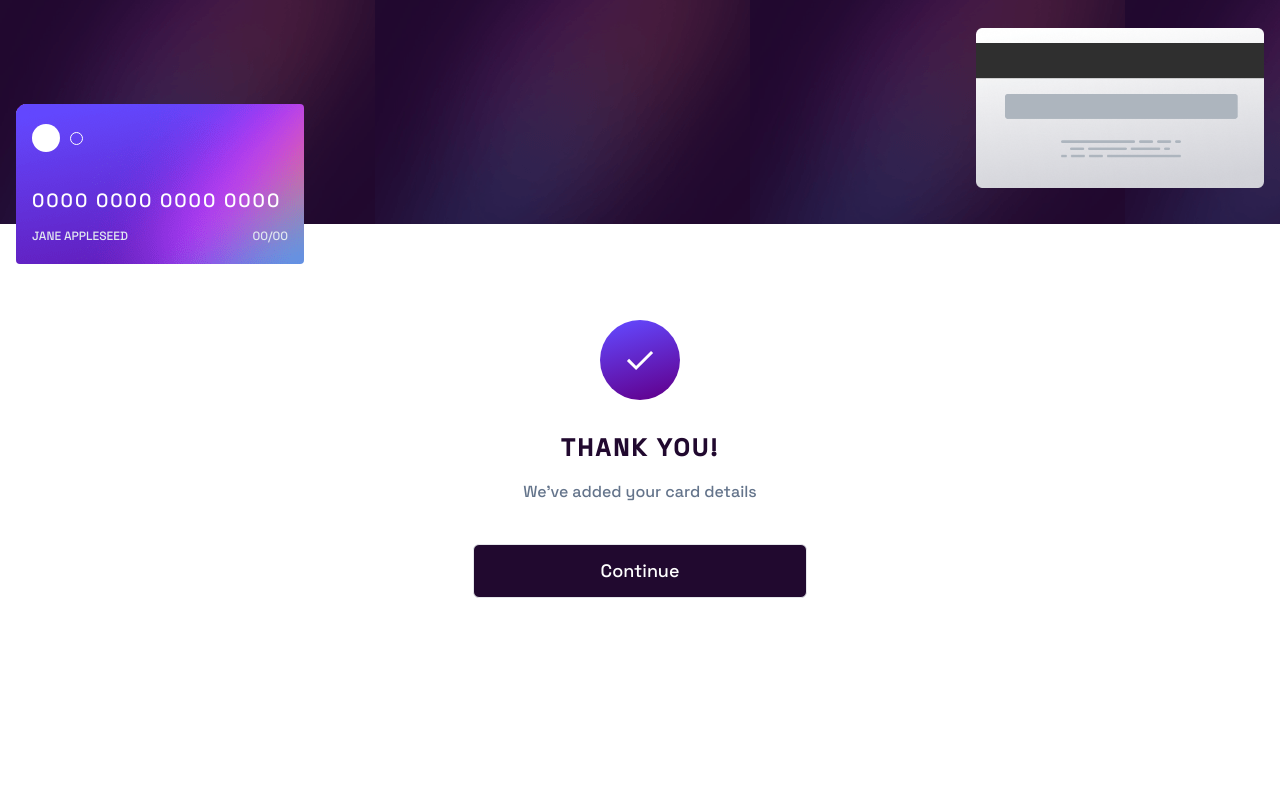
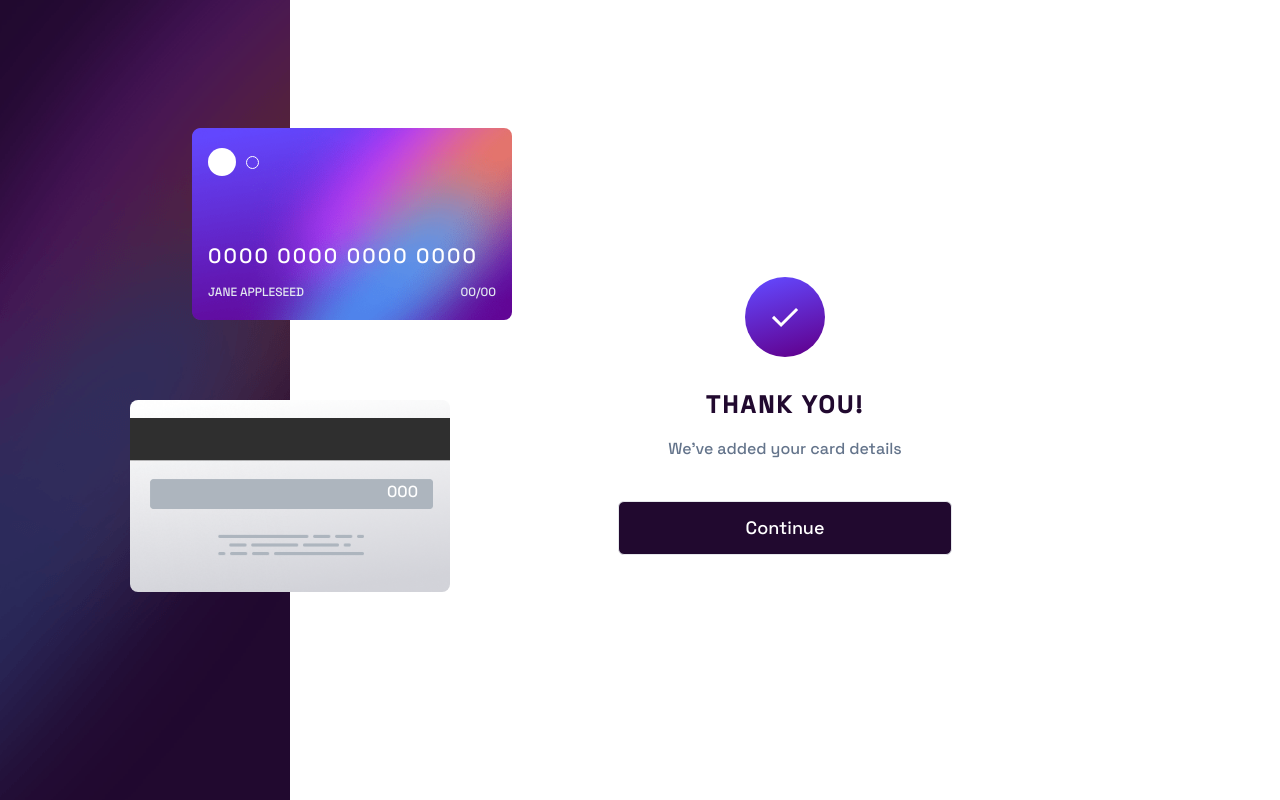
Before and after one commit to neew18/card-details-form-react, a React (Vite) app: page / in a window 1280 px wide. Built offline with nearby package versions, Linux system fonts and the light colour scheme.

Commit message:
Fix responsive design for wider devices

```diff
--- a/src/App.css
+++ b/src/App.css
@@ -6,18 +6,17 @@
 
 
 #root {
-  max-width: 1280px;
+  max-width: 1536px;
   font-family: 'Space Grotesk', sans-serif;
 }
 
-/*
-.FormComponent{
-  height: 100vh;
+.App{
+  min-width:375px;
+  overflow-y: hidden;
 }
-*/
 /*FormInput state styling*/
 .FormState{
-  display: none;
+  display:none;
 }
 
 .FormState,.FormCompleteState{
@@ -41,6 +40,7 @@ input[type=submit]{
 
 .FormCompleteState{
   text-align: center;
+
 }
 
 .FormCompleteState img{
@@ -53,9 +53,27 @@ input[type=submit]{
 
 /*DecorationComponent styling*/
 .DecorationComponent{
-  background:url("./images/bg-main-mobile.png");
+  background:url("./images/bg-main-mobile.png") ;
+
+}
+
+@media only screen and (min-width: 1024px){
+  .App{
+  height: 100vh;
+
+  }
+  .DecorationComponent{
+  background:url("./images/bg-main-desktop.png");
+  }
 }
 
 .bankCardFrontStyle{
   background: url("./images/bg-card-front.png");
+  background-size: cover;
 }
+
+.bankCardBackStyle{
+  background: url("./images/bg-card-back.png");
+  background-size: cover;
+  background-position: center;
+}
--- a/src/App.jsx
+++ b/src/App.jsx
@@ -5,7 +5,7 @@ import "./App.css";
 
 function App() {
   return (
-    <div className="App">
+    <div className="App lg:flex">
       <DecorationComponent />
       <FormComponent />
     </div>
--- a/src/DecorationComponent.jsx
+++ b/src/DecorationComponent.jsx
@@ -1,22 +1,25 @@
 import React from "react";
+
 import cardBackPic from "./images/bg-card-back.png";
 
 function DecorationComponent() {
   return (
-    <div className="DecorationComponent relative w-full h-56">
+    <div className="DecorationComponent relative w-full h-[13rem] lg:w-[420px] lg:h-full">
       {/*For card's back side*/}
-      <img
-        className="w-72 h-40 absolute top-7 right-4"
-        src={cardBackPic}
-        alt="Back side of bank card"
-      />
+      <div className="absolute top-4 right-4 md:top-6 md:right-32 lg:top-[400px] lg:-right-40 ">
+        <div className=" bankCardBackStyle w-72 h-40 relative rounded-lg lg:w-80 lg:h-48">
+          <p className="absolute text-white top-[4.1rem] right-8 lg:top-20 ">
+            000
+          </p>
+        </div>
+      </div>
 
       {/*For card's front side*/}
-      <div className="absolute -bottom-10 left-4">
-        <div className="bankCardFrontStyle w-72 h-40 relative rounded">
+      <div className="absolute -bottom-10 left-4 md:left-32 lg:top-32 lg:left-48 ">
+        <div className="bankCardFrontStyle w-72 h-40 relative rounded-lg lg:w-80 lg:h-48">
           <div className=" w-7 h-7 rounded-full bg-white absolute left-4 top-5"></div>
           <div className=" w-[13px] h-[13px] rounded-full border-white border-solid border-[1px] absolute left-[54px] top-7"></div>
-          <p className="text-white tracking-widest text-[1.2rem] absolute bottom-12 left-4">
+          <p className="text-white tracking-widest text-[1.2rem] absolute bottom-12 left-4 lg:text-[1.3rem]">
             0000 0000 0000 0000
           </p>
           <small className="uppercase text-slate-200 text-xs absolute bottom-5 left-4 ">
--- a/src/FormComponent.jsx
+++ b/src/FormComponent.jsx
@@ -4,7 +4,7 @@ import FormCompleteState from "./FormCompleteState";
 
 function FormComponent() {
   return (
-    <div className="FormComponent flex justify-center items-center mt-14	">
+    <div className="FormComponent flex justify-center items-center mt-14 md:mt-32 lg:mt-0 lg:ml-60 lg:mr-10 xl:mx-80 ">
       <FormState />
       <FormCompleteState />
     </div>
--- a/src/FormState.jsx
+++ b/src/FormState.jsx
@@ -7,39 +7,39 @@ function FormState() {
   return (
     <>
       <form
-        className="p-2  text-sm FormState"
+        className="p-2 m-3  text-sm FormState"
         action="/"
         autoComplete="off"
         onSubmit={handleSubmit((data) => console.log(data))}
       >
         <label
-          className=" uppercase mb-2 text-sm font-semibold tracking-[2px]"
+          className=" uppercase text-sm font-semibold tracking-[2px]"
           htmlFor="cardHolderName"
         >
           cardholder name
         </label>
         <input
-          className="inputs border rounded-md p-2 pl-3 text-base inputs"
+          className="inputs border rounded-md p-2 pl-3 text-base inputs w-full mt-3 mb-6"
           type="text"
           {...register("cardHolderName")}
           id="cardHolderName"
           placeholder="eg. John Doe"
         />
         <label
-          className=" uppercase mb-2 mt-5 text-sm font-semibold tracking-[2px]"
+          className=" uppercase  text-sm font-semibold tracking-[2px]"
           htmlFor="cardNumber"
         >
           card number
         </label>
         <input
-          className="inputs border rounded-md p-2 pl-3 text-base inputs"
+          className="inputs border rounded-md p-2 pl-3 text-base inputs w-full mt-3 mb-6"
           type="text"
           name=""
           {...register("cardNumber")}
           id="cardNumber"
           placeholder="eg. 1234 5678 9123 0000"
         />
-        <div className=" grid grid-cols-2 gap-2 my-6">
+        <div className=" grid grid-cols-2 gap-2 mb-6">
           <div>
             <label
               className="uppercase text-sm font-semibold tracking-[2px] "
@@ -48,7 +48,7 @@ function FormState() {
               exp. date (mm/yy)
             </label>
             <input
-              className=" border rounded-md p-2 pl-3  text-base mt-2 inputs expireDate"
+              className=" border rounded-md p-2 pl-3  text-base mt-3 inputs expireDate"
               type="tel"
               {...register("expiredDateMonth")}
               name=""
@@ -56,7 +56,7 @@ function FormState() {
               placeholder="MM"
             />
             <input
-              className=" border rounded-md p-2 pl-3  ml-[6px] text-base inputs expireDate"
+              className=" border rounded-md p-2 pl-3  ml-[6px] text-base inputs expireDate "
               type="tel"
               name=""
               {...register("expiredDateYear")}
@@ -72,7 +72,7 @@ function FormState() {
               cvc
             </label>
             <input
-              className=" border rounded-md p-2 pl-3 text-base mt-2 inputs cvc-input"
+              className=" border rounded-md p-2 pl-3 text-base mt-3 inputs cvc-input"
               type="tel"
               name=""
               {...register("cvc")}
@@ -84,7 +84,7 @@ function FormState() {
         </div>
         <input
           type="submit"
-          className="border text-lg text-white p-3 rounded-md mt-2"
+          className="border w-full text-lg text-white p-3 rounded-md mt-4 mb-9"
           value="Confirm"
         />
       </form>
```
